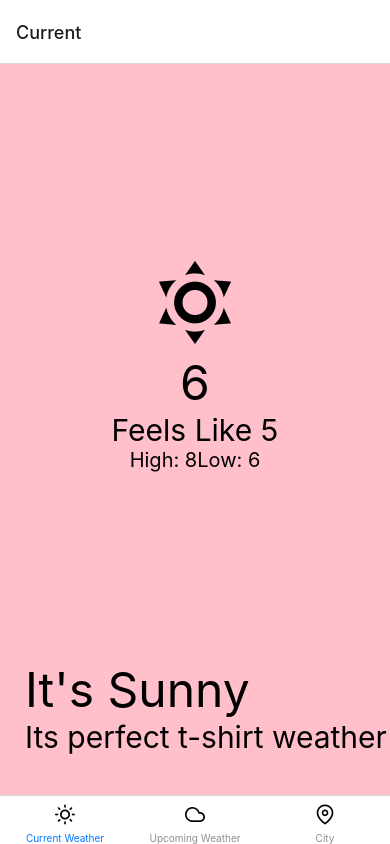
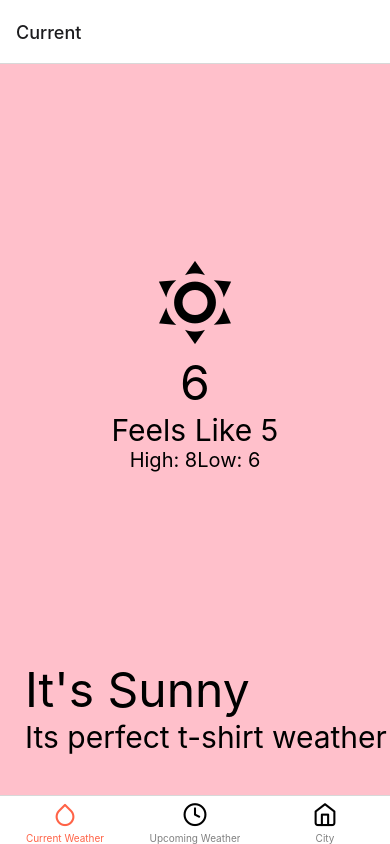
Before and after one commit to abdulbasit-dev/WeatherApp, a React Native app: screen / in a window 390 px wide. Built offline with nearby package versions, Linux system fonts and the light colour scheme.

Commit message:
finish setup basic tabs

```diff
--- a/App.js
+++ b/App.js
@@ -8,14 +8,24 @@
 const App = () => {
   return (
     <NavigationContainer>
-      <Tab.Navigator>
+      <Tab.Navigator
+        screenOptions={{
+          tabBarActiveTintColor: 'tomato',
+          tabBarInactiveTintColor: 'gray'
+        }}
+      >
         <Tab.Screen
           name="Current"
+          pos
           component={CurrentWeather}
           options={{
             tabBarLabel: 'Current Weather',
-            tabBarIcon: ({ color, size }) => (
-              <Feather name={'sun'} size={20} color="black" />
+            tabBarIcon: ({ focused }) => (
+              <Feather
+                name={'droplet'}
+                size={25}
+                color={focused ? 'tomato' : 'black'}
+              />
             )
           }}
         />
@@ -24,8 +34,12 @@
           component={UpcomingWeather}
           options={{
             tabBarLabel: 'Upcoming Weather',
-            tabBarIcon: ({ color, size }) => (
-              <Feather name={'cloud'} size={20} color="black" />
+            tabBarIcon: ({ focused }) => (
+              <Feather
+                name={'clock'}
+                size={25}
+                color={focused ? 'tomato' : 'black'}
+              />
             )
           }}
         />
@@ -34,8 +48,12 @@
           component={City}
           options={{
             tabBarLabel: 'City',
-            tabBarIcon: ({ color, size }) => (
-              <Feather name={'map-pin'} size={20} color="black" />
+            tabBarIcon: ({ focused }) => (
+              <Feather
+                name={'home'}
+                size={25}
+                color={focused ? 'tomato' : 'black'}
+              />
             )
           }}
         />
```
